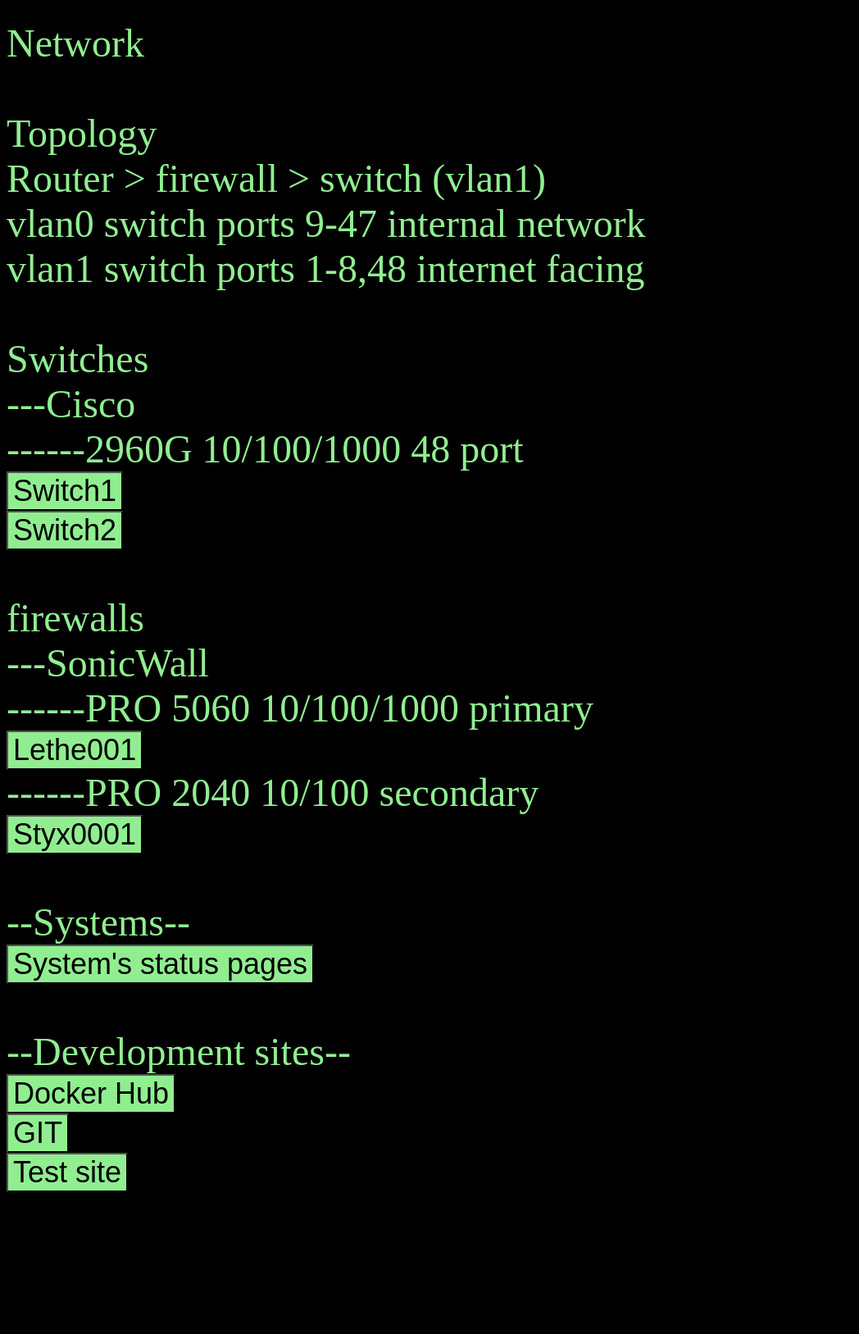
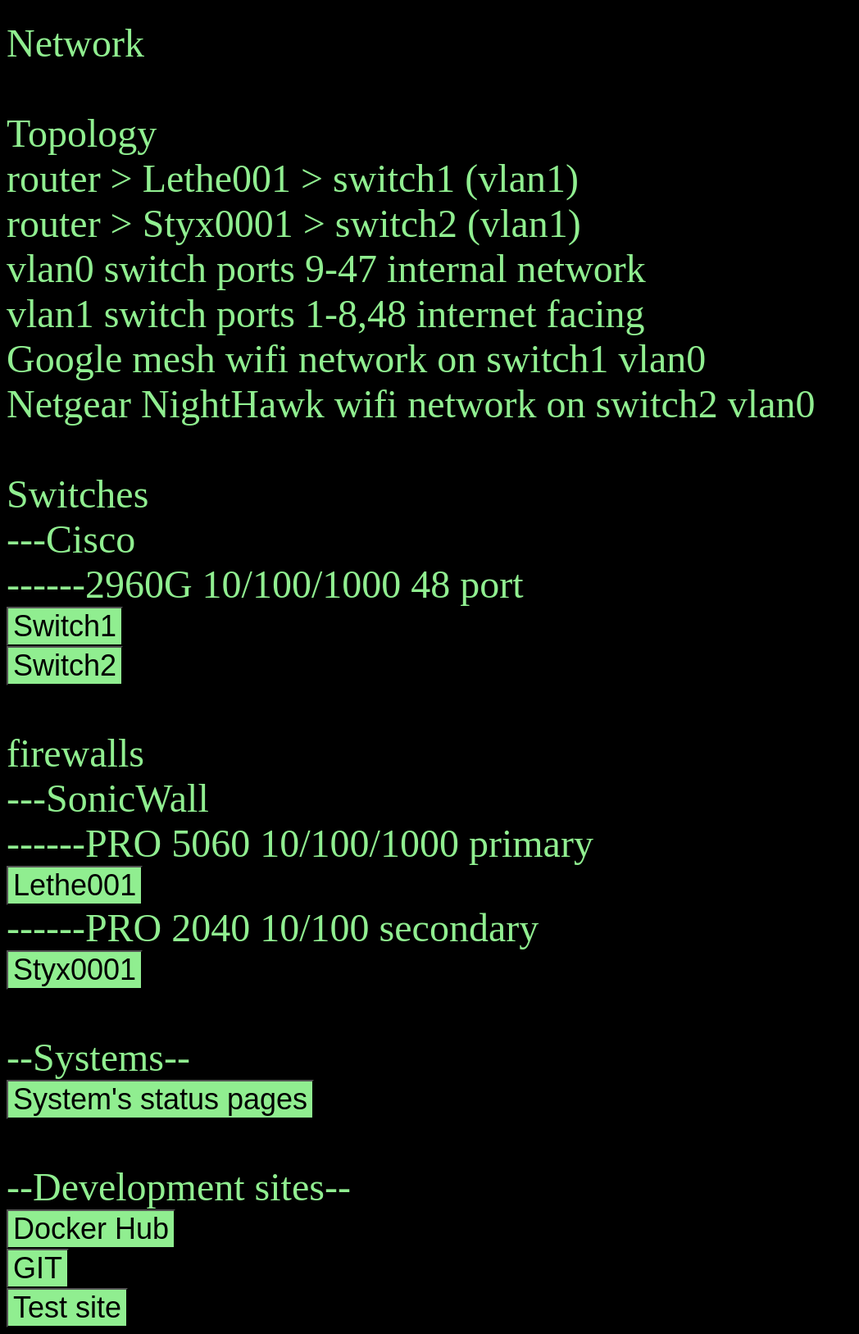
Before and after one commit to jrbooth3/www, a PHP site: page /devtools.php in a window 1280 px wide. Shown: the part 347-1974 px from the top of the page at 82% size, without its empty margins (0-1048 px from the left). Before the commit the page ends 1801 px from the top, so only its background shows below. Run offline with PHP 8.4, Linux system fonts and the light colour scheme; data that the repository does not hold is empty.

Commit message:
04_20_21_17:04

```diff
--- a/www/devtools.php
+++ b/www/devtools.php
@@ -34,9 +34,12 @@ echo ";}";
 echo "</script><br><br>";
 echo "Network<br><br>";
 echo "Topology<br>";
-echo "Router > firewall > switch (vlan1)<br>";
+echo "router > Lethe001 > switch1 (vlan1)<br>";
+echo "router > Styx0001 > switch2 (vlan1)<br>";
 echo "vlan0 switch ports 9-47 internal network<br>";
-echo "vlan1 switch ports 1-8,48 internet facing<br><br>";
+echo "vlan1 switch ports 1-8,48 internet facing<br>";
+echo "Google mesh wifi network on switch1 vlan0<br>";
+echo "Netgear NightHawk wifi network on switch2 vlan0<br><br>";
 echo "Switches<br>";
 echo "---Cisco<br>";
 echo "------2960G 10/100/1000 48 port<br>";
```
